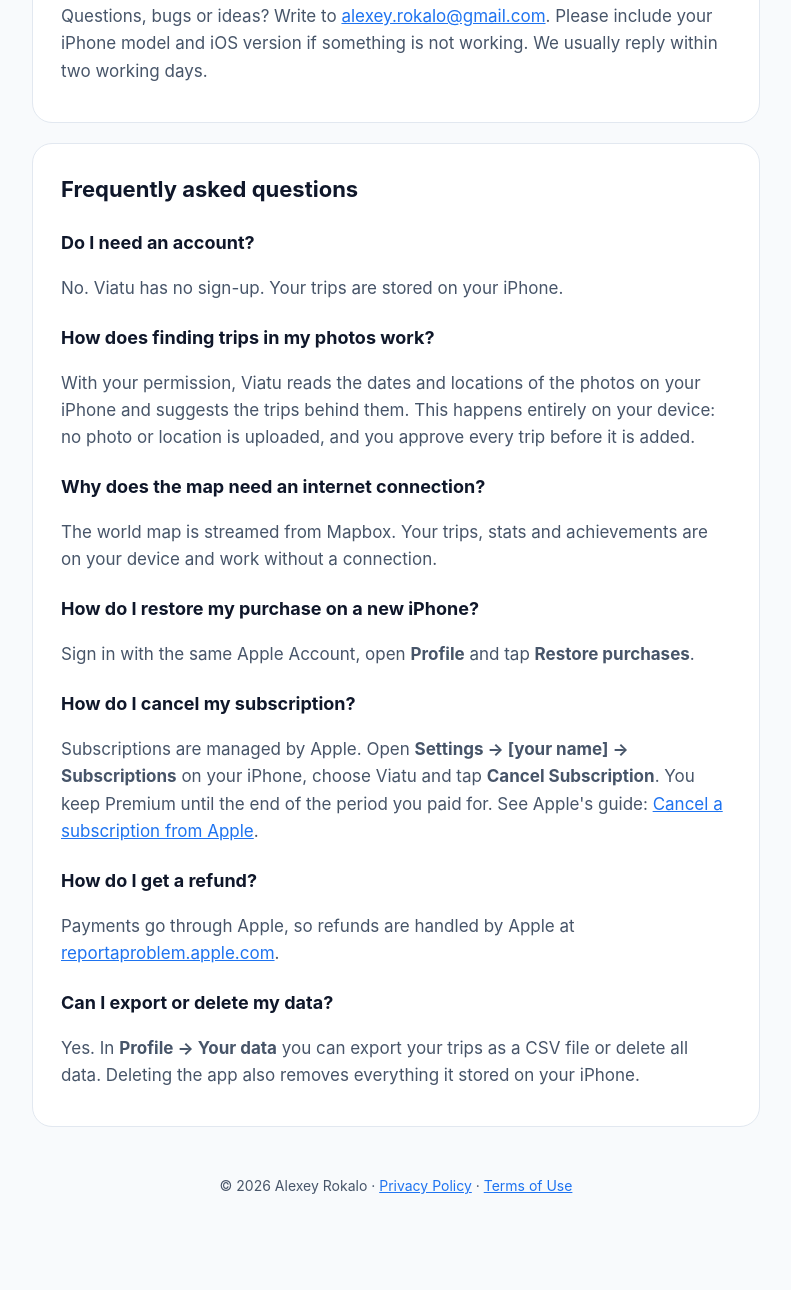
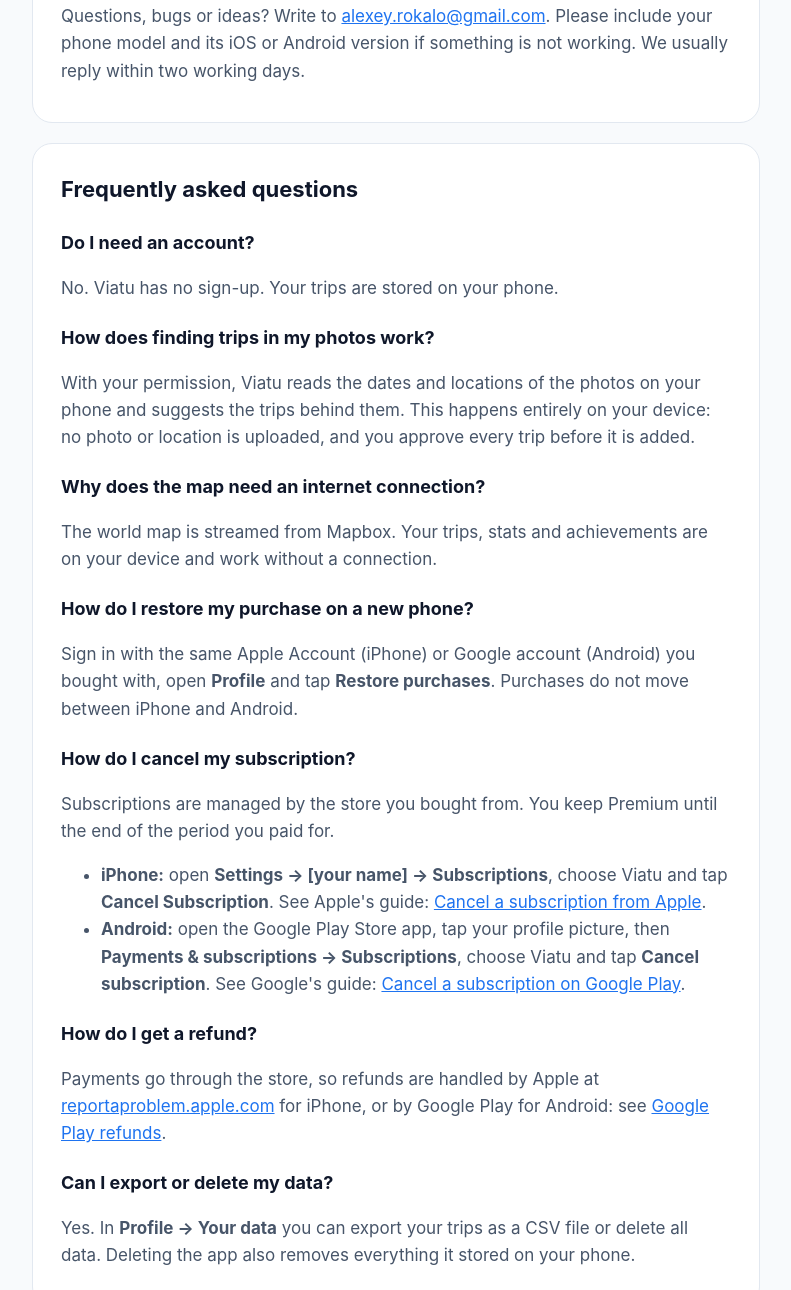
Before and after one commit to AlexRokalo/viatu, a plain HTML site: page index.html in a window 1280 px wide. Shown: the part 411-1701 px from the top of the page, without its empty margins (244-1035 px from the left). Before the commit the page ends 1649 px from the top, so only its background shows below. Drawn offline with Linux system fonts and the light colour scheme.

Commit message:
Cover Android and Google Play on the support and terms pages
Cancelling, refunds and restoring purchases now say how on Google Play
beside the App Store, and the terms name the Google Play Terms of
Service for the Android app.

Co-Authored-By: Claude Opus 5.5 <noreply@anthropic.com>

```diff
--- a/index.html
+++ b/index.html
@@ -18,32 +18,36 @@
 <main>
   <section class="card">
     <h2>Contact</h2>
-    <p>Questions, bugs or ideas? Write to <a href="mailto:alexey.rokalo@gmail.com?subject=Viatu%20support">alexey.rokalo@gmail.com</a>. Please include your iPhone model and iOS version if something is not working. We usually reply within two working days.</p>
+    <p>Questions, bugs or ideas? Write to <a href="mailto:alexey.rokalo@gmail.com?subject=Viatu%20support">alexey.rokalo@gmail.com</a>. Please include your phone model and its iOS or Android version if something is not working. We usually reply within two working days.</p>
   </section>
 
   <section class="card">
     <h2>Frequently asked questions</h2>
 
     <h3>Do I need an account?</h3>
-    <p>No. Viatu has no sign-up. Your trips are stored on your iPhone.</p>
+    <p>No. Viatu has no sign-up. Your trips are stored on your phone.</p>
 
     <h3>How does finding trips in my photos work?</h3>
-    <p>With your permission, Viatu reads the dates and locations of the photos on your iPhone and suggests the trips behind them. This happens entirely on your device: no photo or location is uploaded, and you approve every trip before it is added.</p>
+    <p>With your permission, Viatu reads the dates and locations of the photos on your phone and suggests the trips behind them. This happens entirely on your device: no photo or location is uploaded, and you approve every trip before it is added.</p>
 
     <h3>Why does the map need an internet connection?</h3>
     <p>The world map is streamed from Mapbox. Your trips, stats and achievements are on your device and work without a connection.</p>
 
-    <h3>How do I restore my purchase on a new iPhone?</h3>
-    <p>Sign in with the same Apple Account, open <b>Profile</b> and tap <b>Restore purchases</b>.</p>
+    <h3>How do I restore my purchase on a new phone?</h3>
+    <p>Sign in with the same Apple Account (iPhone) or Google account (Android) you bought with, open <b>Profile</b> and tap <b>Restore purchases</b>. Purchases do not move between iPhone and Android.</p>
 
     <h3>How do I cancel my subscription?</h3>
-    <p>Subscriptions are managed by Apple. Open <b>Settings → [your name] → Subscriptions</b> on your iPhone, choose Viatu and tap <b>Cancel Subscription</b>. You keep Premium until the end of the period you paid for. See Apple's guide: <a href="https://support.apple.com/en-us/118428">Cancel a subscription from Apple</a>.</p>
+    <p>Subscriptions are managed by the store you bought from. You keep Premium until the end of the period you paid for.</p>
+    <ul>
+      <li><b>iPhone:</b> open <b>Settings → [your name] → Subscriptions</b>, choose Viatu and tap <b>Cancel Subscription</b>. See Apple's guide: <a href="https://support.apple.com/en-us/118428">Cancel a subscription from Apple</a>.</li>
+      <li><b>Android:</b> open the Google Play Store app, tap your profile picture, then <b>Payments &amp; subscriptions → Subscriptions</b>, choose Viatu and tap <b>Cancel subscription</b>. See Google's guide: <a href="https://support.google.com/googleplay/answer/7018481">Cancel a subscription on Google Play</a>.</li>
+    </ul>
 
     <h3>How do I get a refund?</h3>
-    <p>Payments go through Apple, so refunds are handled by Apple at <a href="https://reportaproblem.apple.com">reportaproblem.apple.com</a>.</p>
+    <p>Payments go through the store, so refunds are handled by Apple at <a href="https://reportaproblem.apple.com">reportaproblem.apple.com</a> for iPhone, or by Google Play for Android: see <a href="https://support.google.com/googleplay/answer/2479637">Google Play refunds</a>.</p>
 
     <h3>Can I export or delete my data?</h3>
-    <p>Yes. In <b>Profile → Your data</b> you can export your trips as a CSV file or delete all data. Deleting the app also removes everything it stored on your iPhone.</p>
+    <p>Yes. In <b>Profile → Your data</b> you can export your trips as a CSV file or delete all data. Deleting the app also removes everything it stored on your phone.</p>
   </section>
 </main>
 <footer>© 2026 Alexey Rokalo · <a href="privacy/">Privacy Policy</a> · <a href="terms/">Terms of Use</a></footer>
```
Also changed, not shown: terms/index.html (+5 -5 lines).
